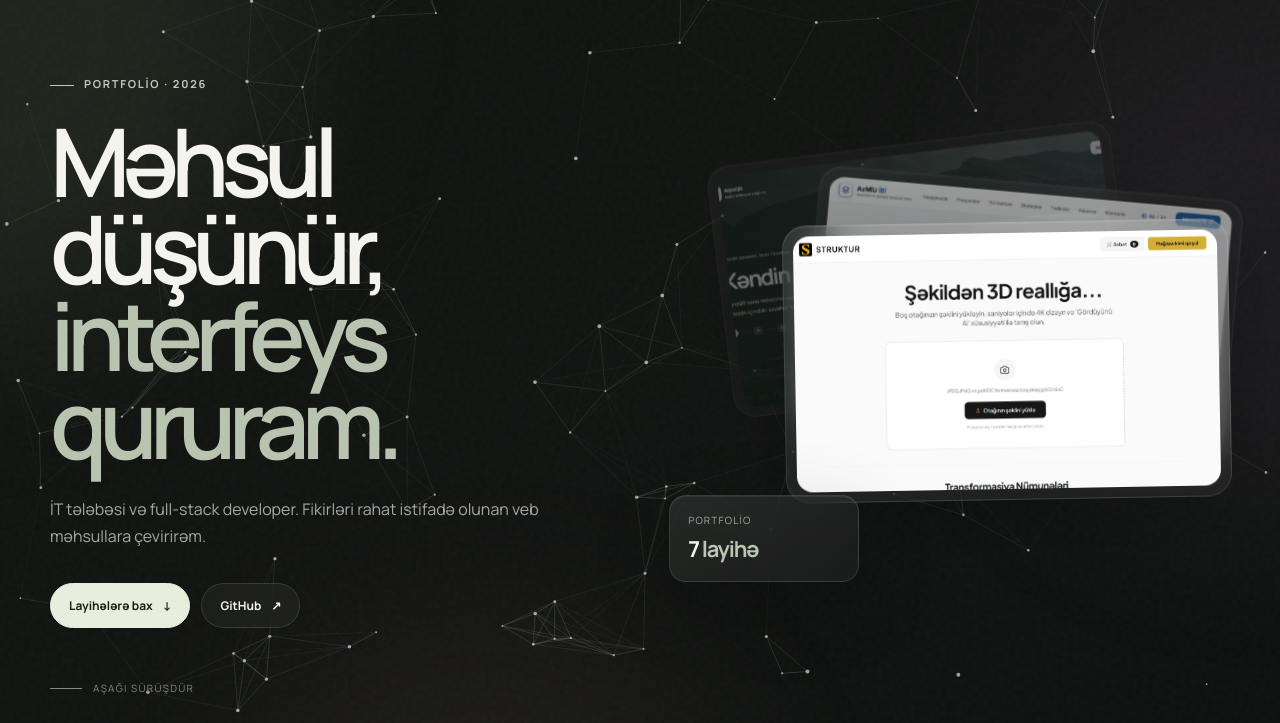
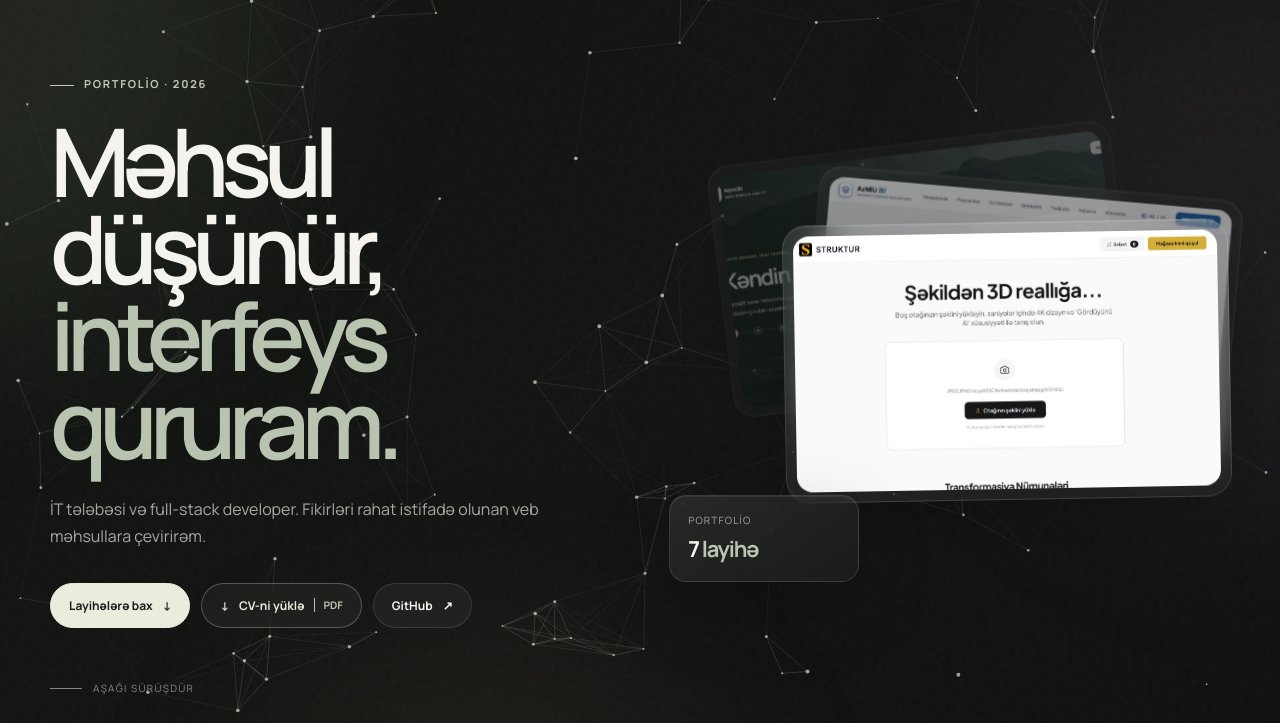
Before and after one commit to ak-uif/portfilo, a plain HTML site: page index.html in a window 1280 px wide. Shown: the part 77-800 px from the top of the page. Drawn offline with Linux system fonts and the light colour scheme.

Commit message:
Add CV download to portfolio

```diff
--- a/index.html
+++ b/index.html
@@ -35,6 +35,9 @@
           <p class="hero-copy">İT tələbəsi və full-stack developer. Fikirləri rahat istifadə olunan veb məhsullara çevirirəm.</p>
           <div class="hero-actions">
             <a class="button button-primary magnetic" href="#work">Layihələrə bax <span>↓</span></a>
+            <a class="button button-ghost button-cv magnetic" href="assets/akif-karimov-cv.pdf" download="Akif-Karimov-CV.pdf">
+              <span aria-hidden="true">↓</span> CV-ni yüklə <span class="button-filetype">PDF</span>
+            </a>
             <a class="button button-ghost magnetic" href="https://github.com/ak-uif" target="_blank" rel="noreferrer">GitHub <span>↗</span></a>
           </div>
         </div>
--- a/styles.css
+++ b/styles.css
@@ -50,6 +50,24 @@ section{position:relative;padding:112px 0}.section-head{display:flex;align-items
 .contact{padding-top:28px;padding-bottom:110px}.contact-panel{min-height:340px;display:flex;align-items:end;justify-content:space-between;gap:40px;padding:45px;border-radius:28px;overflow:hidden;position:relative}.contact-panel::before{content:"";position:absolute;width:390px;height:390px;right:-110px;top:-210px;border-radius:50%;background:rgba(162,176,150,.12);filter:blur(18px)}.contact-panel h2{max-width:700px;margin-top:18px;font-size:clamp(3.3rem,6.4vw,7rem);line-height:.88;letter-spacing:-.085em;font-weight:600}.contact-panel h2 span{color:#b8c3b0}.contact-links{position:relative;z-index:2;display:flex;flex-direction:column;align-items:flex-start;gap:13px}.mail-link{display:inline-flex;align-items:center;gap:12px;padding:15px 18px;border-radius:999px;color:#171a16;background:var(--cream);font-size:12px;font-weight:700;transition:transform .2s,background .2s}.mail-link:hover{transform:translateY(-3px);background:#fff}.socials{display:flex;gap:16px;color:var(--muted);font-size:11px}
 footer{padding:22px 0 30px;border-top:1px solid rgba(255,255,255,.08);color:#777c75;font-size:10px;letter-spacing:.08em;text-transform:uppercase}.footer-inner{display:flex;justify-content:space-between;gap:20px}
 .reveal{opacity:0;transform:translateY(28px);transition:opacity .8s cubic-bezier(.2,.8,.2,1),transform .8s cubic-bezier(.2,.8,.2,1)}.reveal.visible{opacity:1;transform:none}.project-card.reveal.visible{transition:border-color .25s,box-shadow .3s,transform .12s linear}.tap-ripple{position:fixed;z-index:90;width:12px;height:12px;margin:-6px 0 0 -6px;border:1px solid rgba(244,243,238,.65);border-radius:50%;pointer-events:none;animation:tap .65s ease-out forwards}@keyframes tap{to{width:84px;height:84px;margin:-42px 0 0 -42px;opacity:0}}
+.button-cv {
+  color: var(--cream);
+  border-color: rgba(233, 237, 221, .28);
+}
+
+.button-cv:hover,
+.button-cv:focus-visible {
+  background: rgba(233, 237, 221, .11);
+  border-color: rgba(233, 237, 221, .55);
+}
+
+.button-filetype {
+  border-left: 1px solid currentColor;
+  padding-left: 8px;
+  font-size: .65rem;
+  opacity: .8;
+}
+
 .project-card:nth-child(n+6) {
   grid-column: span 6;
 }
```
Also changed, not shown: 1 other file.
